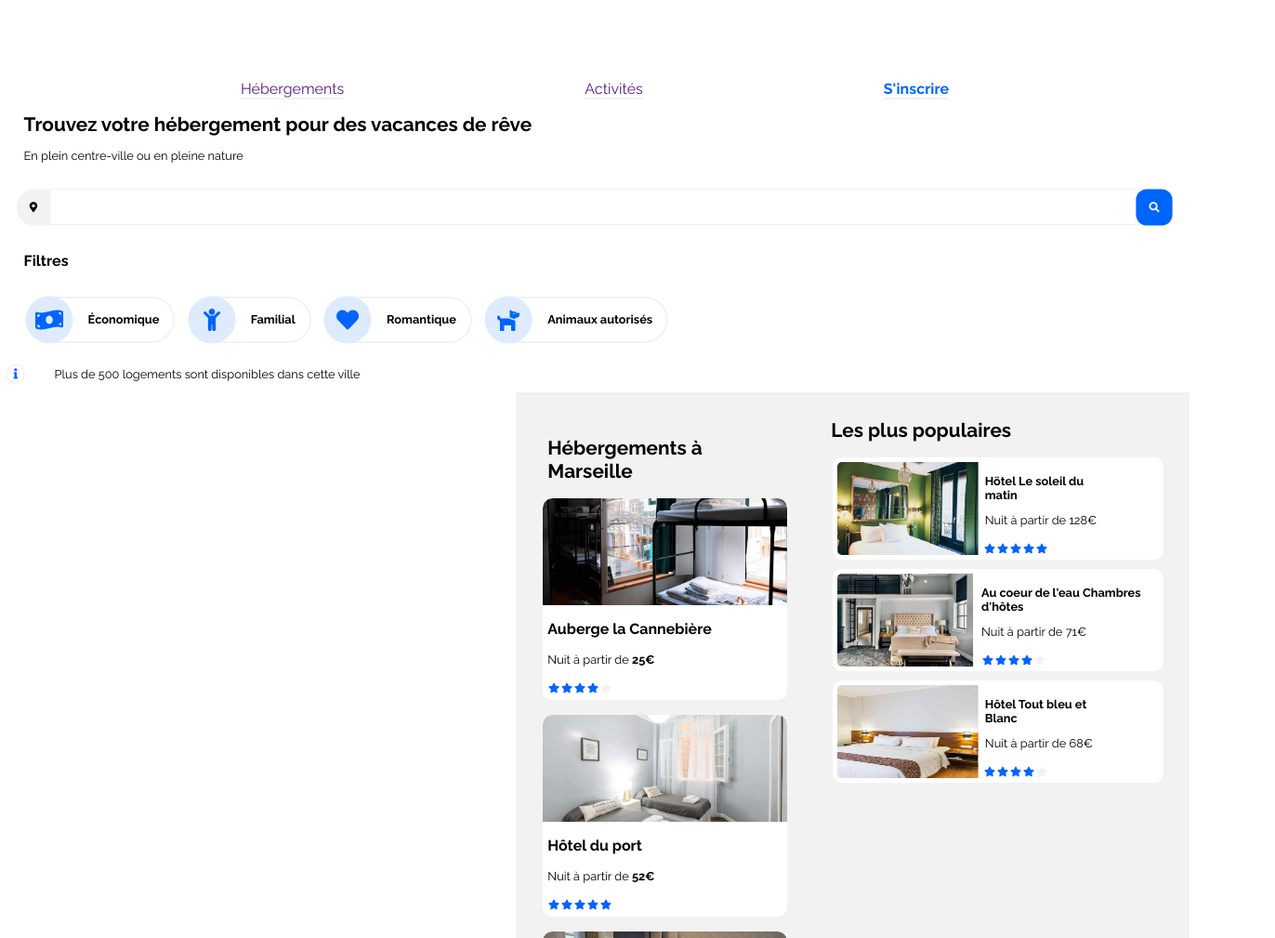
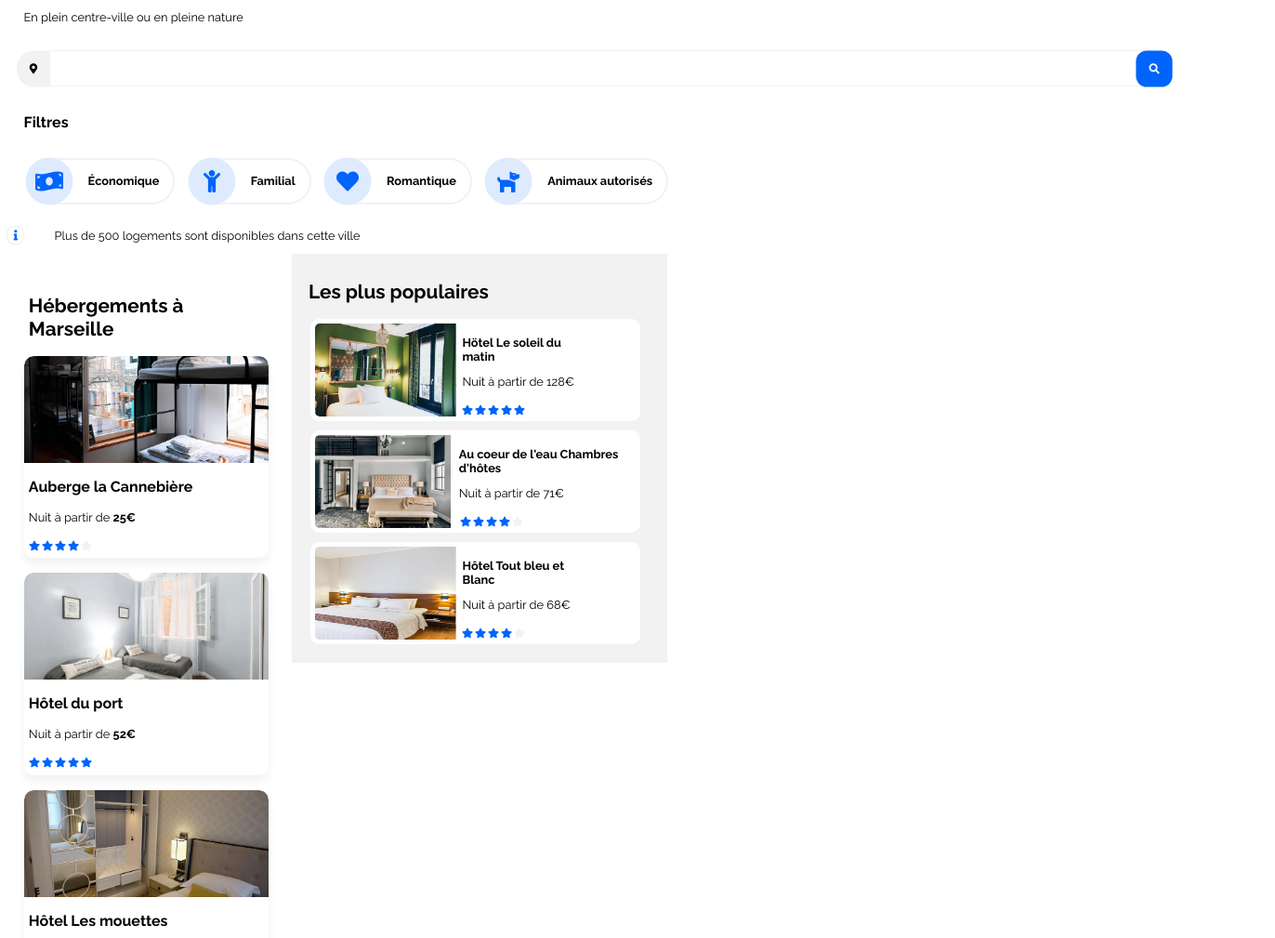
Before and after one commit to Storulv/JordyCorvisier_2_09102020, a plain HTML site: page index.html in a window 1280 px wide. Shown: the part 91-1100 px from the top of the page at 93% size, 1372 px wide, since content can reach past the window. Drawn offline with Linux system fonts and the light colour scheme.

Commit message:
refacto balise main, bug margin Firefox

```diff
--- a/index.html
+++ b/index.html
@@ -37,7 +37,6 @@
         </section>
     </header>
 
-    <main>
     <!-- ZONE + FILTRES -->
     <section>
         <h3>Filtres</h3>
@@ -52,53 +51,7 @@
             <p>Plus de 500 logements sont disponibles dans cette ville</p>
         </section>
     </section>
-        <section class="pop-and-heb-section">
-        <!-- lES PLUS POPULAIRES -->
-            <section class="popular-section">
-                <h2>Les plus populaires</h2>
-                <figure class="popular-figure">
-                    <img class="popular-img" src="img/hebergements/4_small/emile-guillemot-Bj_rcSC5XfE-unsplash.jpg" alt="">
-                    <section class="descript-popular-section">
-                        <p><strong>Hötel Le soleil du matin</strong></p>
-                        <p>Nuit à partir de 128€</p>
-                        <section class="note-descript-popular-section">
-                            <i class="fas fa-star"></i>
-                            <i class="fas fa-star"></i>
-                            <i class="fas fa-star"></i>
-                            <i class="fas fa-star"></i>
-                            <i class="fas fa-star"></i>
-                        </section>
-                    </section>
-                </figure>
-                <figure class="popular-figure">
-                    <img class="popular-img" src="img/hebergements/4_small/aw-creative-VGs8z60yT2c-unsplash.jpg" alt="">
-                    <section class="descript-popular-section">
-                        <p><strong>Au coeur de l'eau Chambres d'hôtes</strong></p>
-                        <p>Nuit à partir de 71€</p>
-                        <section class="note-descript-popular-section">
-                            <i class="fas fa-star"></i>
-                            <i class="fas fa-star"></i>
-                            <i class="fas fa-star"></i>
-                            <i class="fas fa-star"></i>
-                            <i class="fas fa-star grey"></i>
-                        </section>
-                    </section>
-                </figure>
-                <figure class="popular-figure">
-                    <img class="popular-img" src="img/hebergements/4_small/febrian-zakaria-sjvU0THccQA-unsplash.jpg" alt="">
-                    <section class="descript-popular-section">
-                        <p><strong>Hôtel Tout bleu et Blanc</strong></p>
-                        <p>Nuit à partir de 68€</p>
-                        <section class="note-descript-popular-section">
-                            <i class="fas fa-star"></i>
-                            <i class="fas fa-star"></i>
-                            <i class="fas fa-star"></i>
-                            <i class="fas fa-star"></i>
-                            <i class="fas fa-star grey"></i>
-                        </section>
-                    </section>
-                </figure>
-            </section>
+    <main>
         <!-- HEBERGEMENT A MARSEILLE -->
         <article  class="zone-section">
             <h2>Hébergements à Marseille</h2>
@@ -188,6 +141,53 @@
             </figure>
             <h3 class="buttonMore">Afficher plus</h3>
         </article>
+        <!-- lES PLUS POPULAIRES -->
+        <section class="pop-and-heb-section">
+            <section class="popular-section">
+                <h2>Les plus populaires</h2>
+                <figure class="popular-figure">
+                    <img class="popular-img" src="img/hebergements/4_small/emile-guillemot-Bj_rcSC5XfE-unsplash.jpg" alt="">
+                    <section class="descript-popular-section">
+                        <p><strong>Hötel Le soleil du matin</strong></p>
+                        <p>Nuit à partir de 128€</p>
+                        <section class="note-descript-popular-section">
+                            <i class="fas fa-star"></i>
+                            <i class="fas fa-star"></i>
+                            <i class="fas fa-star"></i>
+                            <i class="fas fa-star"></i>
+                            <i class="fas fa-star"></i>
+                        </section>
+                    </section>
+                </figure>
+                <figure class="popular-figure">
+                    <img class="popular-img" src="img/hebergements/4_small/aw-creative-VGs8z60yT2c-unsplash.jpg" alt="">
+                    <section class="descript-popular-section">
+                        <p><strong>Au coeur de l'eau Chambres d'hôtes</strong></p>
+                        <p>Nuit à partir de 71€</p>
+                        <section class="note-descript-popular-section">
+                            <i class="fas fa-star"></i>
+                            <i class="fas fa-star"></i>
+                            <i class="fas fa-star"></i>
+                            <i class="fas fa-star"></i>
+                            <i class="fas fa-star grey"></i>
+                        </section>
+                    </section>
+                </figure>
+                <figure class="popular-figure">
+                    <img class="popular-img" src="img/hebergements/4_small/febrian-zakaria-sjvU0THccQA-unsplash.jpg" alt="">
+                    <section class="descript-popular-section">
+                        <p><strong>Hôtel Tout bleu et Blanc</strong></p>
+                        <p>Nuit à partir de 68€</p>
+                        <section class="note-descript-popular-section">
+                            <i class="fas fa-star"></i>
+                            <i class="fas fa-star"></i>
+                            <i class="fas fa-star"></i>
+                            <i class="fas fa-star"></i>
+                            <i class="fas fa-star grey"></i>
+                        </section>
+                    </section>
+                </figure>
+            </section>
         </main>
     </section>
     <!-- ACTIVITES A MARSEILLE -->
--- a/style/style.css
+++ b/style/style.css
@@ -34,10 +34,6 @@ p {
 
 button {
     font-weight: 500;
-}
-
-.navSection {
-    display: flex;
 }
 
 .navSection nav {
@@ -211,6 +207,11 @@ label {
     border-radius: 50%;
 }
 
+main {
+    display: flex;
+    flex-direction: column-reverse;
+}
+
 .popular-section {
     background-color: var(--color-grey);
     padding: 10px;
@@ -350,18 +351,20 @@ footer {
     }
 
     .navSection {
-        display: flex;
-
+        position: absolute;
+        top: -1%;
+        right: 10%;
     }
 
-.pop-and-heb-section {
-    display: flex;
-    flex-direction: row-reverse;
-    margin-left: -15%;
+    .navSection nav a {
+        margin-left: 30%;
+        border-bottom: none;
+    }
+
+main {
+    flex-direction: row;
 }
 
-.pop-and-heb-section .zone-section {
-    background-color: var(--color-grey);
-}
+
 
 }
```
Lines whose indentation alone changed are shown as unchanged.
